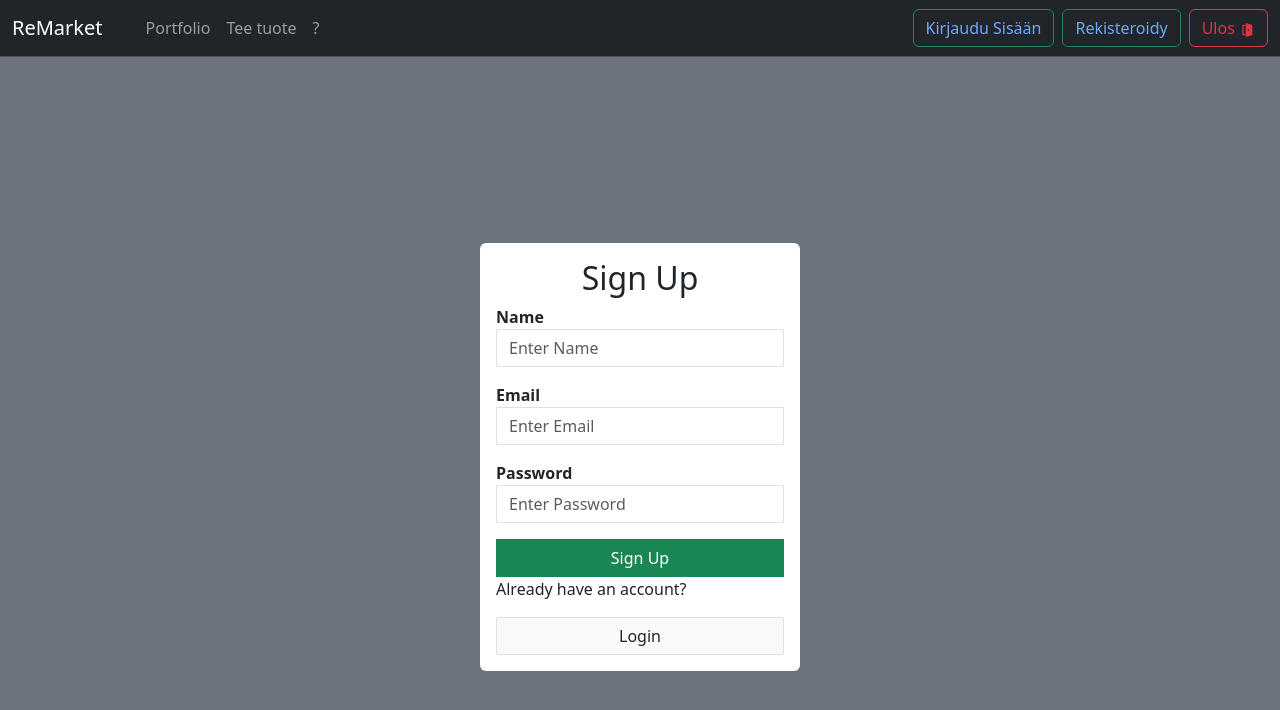
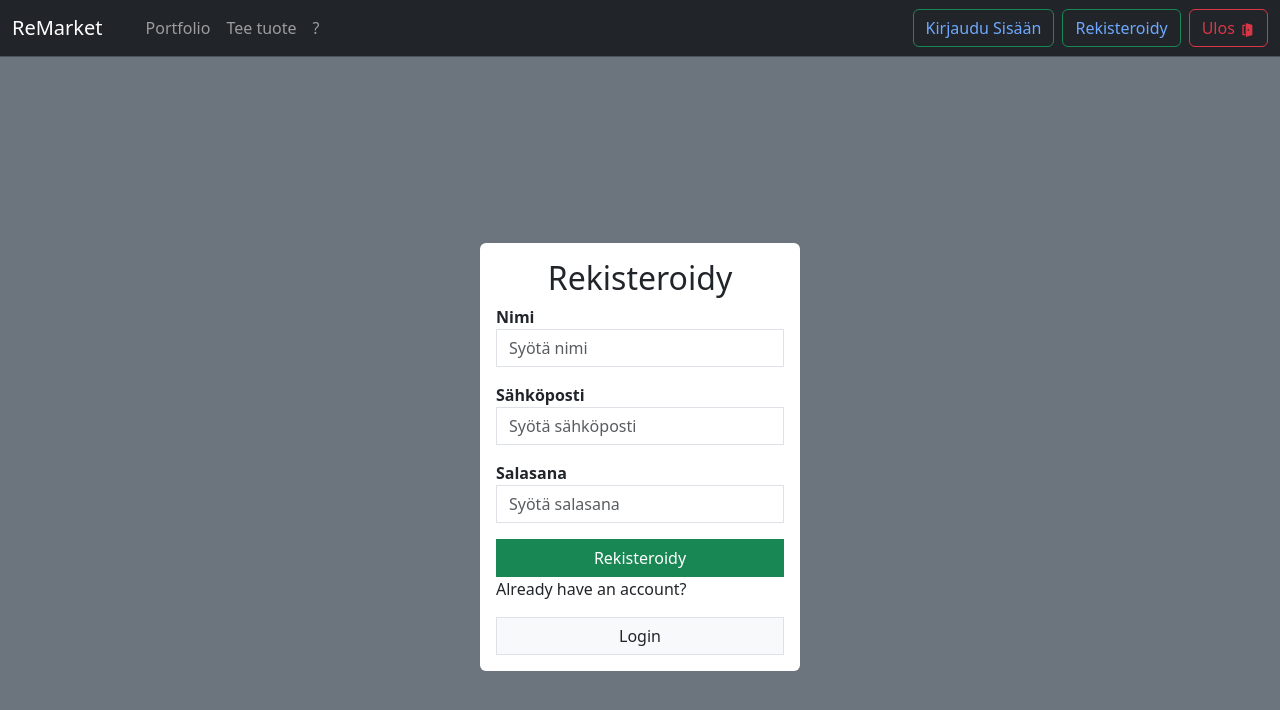
Before and after one commit to dornarajK/12-Ryhm-projekti, a React (Vite) app in the folder Front/: page /Rekisteroidy in a window 1280 px wide. Shown: the top 710 px of the page. Built offline with nearby package versions, Linux system fonts and the light colour scheme; no server answers.

Commit message:
rekisteroidy valmis

```diff
--- a/Front/src/components/Singup.jsx
+++ b/Front/src/components/Singup.jsx
@@ -1,80 +1,77 @@
-import React, { useContext, useState } from "react";
-import { Link, useNavigate } from "react-router-dom";
-import axios from 'axios';
+import React, { useState } from "react";
+import { Link } from "react-router-dom";
+import axios from 'axios'
+import { useNavigate } from "react-router-dom";
 
+function Signup() {
 
-const Signup = () => {
-    // const { Rekisteroidy } = useContext(App_Context);
-    const [name, setName] = useState('');
-    const [email, setEmail] = useState('');
-    const [password, setPassword] = useState('');
-    const navigate = useNavigate('');
-
-    // const handleSubmit = (e) => {
-    //     e.preventDefault();
-    //     axios.post("http://localhost:3000/api/Rekisteroidy", { name, email, password })
-    //         .then(result => {
-    //             console.log(result);
-    //             navigate("/login");
-    //         })
-    //         .catch(err => console.log(err));
-    // }
-
+    const [nimi, setNimi] = useState()
+    const [sahkoposti, setSahkoposti] = useState()
+    const [salasana, setSalasana] = useState()
+    const navigate = useNavigate()
 
     const handleSubmit = (e) => {
         e.preventDefault()
+        axios.post("http://localhost:3000/api/Rekisteroidy", { nimi, sahkoposti, salasana })
+        .then(result => {console.log(result)
+    navigate("/login")
+        })
+        .catch(err => console.log(err))
+    }
 
-    }
 
 return (
     <div className="d-flex justify-content-center align-items-center bg-secondary vh-100">
         <div className="bg-white p-3 rounded w-25">
-                <h2><center>Sign Up</center></h2>
+        <h2><center>Rekisteroidy</center></h2>
 
-                <form>
+            <form onSubmit={handleSubmit}>
                 <div className="mb-3">
-                        <label htmlFor="name">
-                            <strong>Name</strong>
+                    <label htmlFor="email">
+                        <strong>Nimi</strong>
                     </label>
                     <input type="text"
-                            placeholder='Enter Name'
+                    placeholder='Syötä nimi'
                     autoComplete='off'
-                            name='name'
+                    name='email'
                     className='form-control rounded-0'
-                            onChange={(e) => setName(e.target.value)}
+                    onChange={(e) => setNimi(e.target.value)}
                     />
                 </div>
                 <div className="mb-3">
                     <label htmlFor="email">
-                            <strong>Email</strong>
+                        <strong>Sähköposti</strong>
                     </label>
-                        <input type="email"
-                            placeholder='Enter Email'
+                    <input type="text"
+                    placeholder='Syötä sähköposti'
                     autoComplete='off'
                     name='email'
                     className='form-control rounded-0'
-                            onChange={(e) => setEmail(e.target.value)}
+                    onChange={(e) => setSahkoposti(e.target.value)}
+
                     />
                 </div>
                 <div className="mb-3">
-                        <label htmlFor="password">
-                            <strong>Password</strong>
+                    <label htmlFor="email">
+                        <strong>Salasana</strong>
                     </label>
                     <input type="password"
-                            placeholder='Enter Password'
+                    placeholder='Syötä salasana'
                     name='password'
                     className='form-control rounded-0'
-                            onChange={(e) => setPassword(e.target.value)}
+                    onChange={(e) => setSalasana(e.target.value)}
+
                     />
                 </div>
                 <button type="submit" className="btn btn-success w-100 rounded-0">
-                        Sign Up
+                Rekisteroidy
                 </button>
                 </form>
                 <p>Already have an account?</p>
                 <Link to="/login" className="btn btn-default border w-100 bg-light rounded-0 text-decoration-none">
                     Login
                 </Link>
+
         </div>
     </div>
 );
```
Also changed, not shown: Front/package.json (+3 -7 lines), 1 other file (tests, documents, lock files or other folders). Lines whose indentation alone changed are shown as unchanged.
